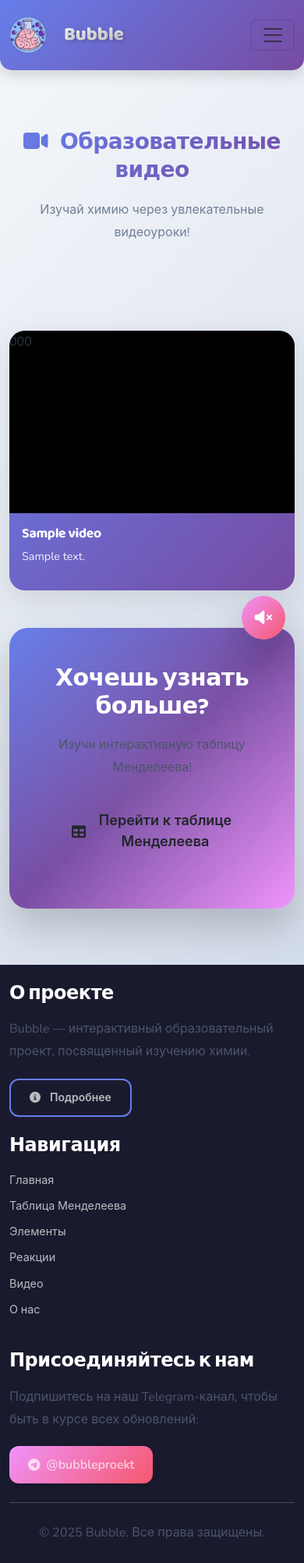
After one commit to egor66-04/Bubble_project, a Django app: page /chemistry/videos/ in a window 390 px wide. The commit adds this page. Shown: the whole page at 78% size. Run offline with Django 5.2, Linux system fonts and the light colour scheme; tables that the repository leaves empty hold one stand-in row (values such as "Sample post").

Commit message:
Add VK Video integration: Video model, admin, views and responsive template

```diff
--- a/chemistry/models.py
+++ b/chemistry/models.py
@@ -90,3 +90,23 @@ class ElementDetail(models.Model):
 
     def __str__(self):
         return f"Детали для {self.element}"
+
+class Video(models.Model):
+    """Образовательное видео с VK Video"""
+    title = models.CharField(_('Название'), max_length=200)
+    embed_code = models.TextField(_('Код вставки (Embed code)'),
+                                  help_text=_('Вставьте код <iframe> с VK Video'))
+    description = models.TextField(_('Описание'), blank=True)
+    order = models.PositiveIntegerField(_('Порядок'), default=0,
+                                       help_text=_('Используется для сортировки (меньше = выше)'))
+    is_active = models.BooleanField(_('Активно'), default=True)
+    created_at = models.DateTimeField(_('Дата создания'), auto_now_add=True)
+    updated_at = models.DateTimeField(_('Дата обновления'), auto_now=True)
+
+    class Meta:
+        verbose_name = _('Видео')
+        verbose_name_plural = _('Видео')
+        ordering = ['order', '-created_at']
+
+    def __str__(self):
+        return self.title
--- a/chemistry/urls.py
+++ b/chemistry/urls.py
@@ -19,6 +19,7 @@ urlpatterns = [
     path('uses/<int:pk>/', views.use_detail, name='use_detail'),
     path('facts/', views.fact_list, name='fact_list'),
     path('facts/<int:pk>/', views.fact_detail, name='fact_detail'),
+    path('videos/', views.video_list, name='video_list'),
     path('search/', views.search, name='chemistry_search'),
     path('quizzes/', views.quiz_list, name='quiz_list'),
     path('quizzes/<int:pk>/', views.quiz_detail, name='quiz_detail'),
--- a/chemistry/views.py
+++ b/chemistry/views.py
@@ -4,7 +4,7 @@ from django.http import JsonResponse, HttpResponseBadRequest
 from django.db.models import Q
 from django.contrib import messages
 from django.core.paginator import Paginator
-from .models import Element, ElementCategory, ChemicalReaction, ElementDetail
+from .models import Element, ElementCategory, ChemicalReaction, ElementDetail, Video
 from accounts.models import LearningProgress, UserQuizResult, Quiz, QuizQuestion, QuizAnswer, UserFavoriteElement, User
 from django.views.generic import ListView, DetailView
 from django.views.decorators.http import require_POST
@@ -583,3 +583,13 @@ def ElementDetailAPIView(request, pk):
         'atomic_number': element.atomic_number
     }
     return JsonResponse(data)
+
+def video_list(request):
+    """Список образовательных видео с VK Video"""
+    videos = Video.objects.filter(is_active=True).order_by('order', '-created_at')
+
+    context = {
+        'videos': videos,
+    }
+
+    return render(request, 'chemistry/video_list.html', context)
--- a/templates/base/base.html
+++ b/templates/base/base.html
@@ -121,8 +121,8 @@
                         </li>
                         {% endif %}
                         <li class="nav-item">
-                            <a class="nav-link {% if '/cartoons/' in request.path %}active{% endif %}" href="{% url 'cartoons' %}">
-                                <i class="fas fa-film"></i> {% trans "Мультфильмы" %}
+                            <a class="nav-link {% if '/chemistry/videos/' in request.path %}active{% endif %}" href="{% url 'chemistry:video_list' %}">
+                                <i class="fas fa-video"></i> {% trans "Видео" %}
                             </a>
                         </li>
                         <li class="nav-item">
@@ -248,7 +248,7 @@
                             <li><a href="{% url 'chemistry:periodic_table' %}">{% trans "Таблица Менделеева" %}</a></li>
                             <li><a href="{% url 'chemistry:element_list' %}">{% trans "Элементы" %}</a></li>
                             <li><a href="{% url 'chemistry:reaction_list' %}">{% trans "Реакции" %}</a></li>
-                            <li><a href="{% url 'cartoons' %}">{% trans "Мультфильмы" %}</a></li>
+                            <li><a href="{% url 'chemistry:video_list' %}">{% trans "Видео" %}</a></li>
                             <li><a href="{% url 'about' %}">{% trans "О нас" %}</a></li>
                         </ul>
                     </div>
--- /dev/null
+++ b/templates/chemistry/video_list.html
@@ -0,0 +1,169 @@
+{% extends 'base/base.html' %}
+{% load i18n %}
+{% load static %}
+
+{% block title %}Образовательные видео - Bubble{% endblock %}
+
+{% block description %}Смотри образовательные видео о химии и науке на платформе VK Video{% endblock %}
+
+{% block content %}
+<div class="container">
+    <!-- Заголовок секции -->
+    <section class="bubble-hero text-center mb-5">
+        <h1 class="bubble-hero-title">
+            <i class="fas fa-video me-3"></i>{% trans "Образовательные видео" %}
+        </h1>
+        <p class="bubble-hero-subtitle">{% trans "Изучай химию через увлекательные видеоуроки!" %}</p>
+    </section>
+
+    <!-- Сетка видео -->
+    <section class="videos-section">
+        {% if videos %}
+            <div class="row g-4">
+                {% for video in videos %}
+                <div class="col-12 col-md-6 col-lg-4">
+                    <div class="video-card">
+                        <div class="video-wrapper">
+                            {{ video.embed_code|safe }}
+                        </div>
+                        <div class="video-info">
+                            <h3 class="video-title">{{ video.title }}</h3>
+                            {% if video.description %}
+                            <p class="video-description">{{ video.description }}</p>
+                            {% endif %}
+                        </div>
+                    </div>
+                </div>
+                {% endfor %}
+            </div>
+        {% else %}
+            <div class="empty-state text-center py-5">
+                <i class="fas fa-film fa-5x text-muted mb-4"></i>
+                <h3 class="text-muted">{% trans "Видео пока нет" %}</h3>
+                <p class="text-muted">{% trans "Скоро здесь появятся образовательные видео!" %}</p>
+            </div>
+        {% endif %}
+    </section>
+
+    <!-- Призыв к действию -->
+    {% if videos %}
+    <div class="bubble-cta-card mt-5">
+        <h2 class="text-center">{% trans "Хочешь узнать больше?" %}</h2>
+        <p class="text-center">{% trans "Изучи интерактивную таблицу Менделеева!" %}</p>
+        <div class="text-center mt-3">
+            <a href="{% url 'chemistry:periodic_table' %}" class="btn bubble-btn-lg">
+                <i class="fas fa-table me-2"></i>
+                {% trans "Перейти к таблице Менделеева" %}
+            </a>
+        </div>
+    </div>
+    {% endif %}
+</div>
+
+<style>
+.videos-section {
+    margin-top: 2rem;
+    margin-bottom: 3rem;
+}
+
+.video-card {
+    background: linear-gradient(135deg, #667eea 0%, #764ba2 100%);
+    border-radius: 20px;
+    box-shadow: 0 10px 40px rgba(0,0,0,0.1);
+    overflow: hidden;
+    transition: transform 0.3s ease, box-shadow 0.3s ease;
+    height: 100%;
+    display: flex;
+    flex-direction: column;
+}
+
+.video-card:hover {
+    transform: translateY(-5px);
+    box-shadow: 0 15px 50px rgba(0,0,0,0.2);
+}
+
+.video-wrapper {
+    position: relative;
+    width: 100%;
+    padding-bottom: 56.25%; /* 16:9 соотношение сторон */
+    overflow: hidden;
+    background: #000;
+}
+
+.video-wrapper iframe {
+    position: absolute;
+    top: 0;
+    left: 0;
+    width: 100%;
+    height: 100%;
+    border: 0;
+}
+
+.video-info {
+    padding: 1.5rem;
+    color: white;
+    flex-grow: 1;
+}
+
+.video-title {
+    font-size: 1.25rem;
+    font-weight: 700;
+    margin-bottom: 0.5rem;
+    color: white;
+}
+
+.video-description {
+    font-size: 0.95rem;
+    color: rgba(255, 255, 255, 0.9);
+    margin-bottom: 0;
+    line-height: 1.5;
+}
+
+.empty-state {
+    background: white;
+    border-radius: 20px;
+    padding: 3rem 2rem;
+}
+
+/* Адаптивность для мобильных устройств */
+@media (max-width: 768px) {
+    .video-card {
+        margin-bottom: 1rem;
+    }
+
+    .video-title {
+        font-size: 1.1rem;
+    }
+
+    .video-description {
+        font-size: 0.9rem;
+    }
+
+    .video-info {
+        padding: 1rem;
+    }
+}
+
+/* Адаптивность для планшетов */
+@media (min-width: 768px) and (max-width: 991px) {
+    .video-wrapper {
+        padding-bottom: 56.25%;
+    }
+}
+
+/* Улучшенная адаптивность для очень маленьких экранов */
+@media (max-width: 576px) {
+    .bubble-hero-title {
+        font-size: 1.75rem;
+    }
+
+    .bubble-hero-subtitle {
+        font-size: 1rem;
+    }
+
+    .video-wrapper {
+        padding-bottom: 56.25%;
+    }
+}
+</style>
+{% endblock %}
```
Also changed, not shown: chemistry/admin.py (+35 -1 lines), chemistry/migrations/0003_video_elementdetail_applications_and_more.py (added), db.sqlite3.
